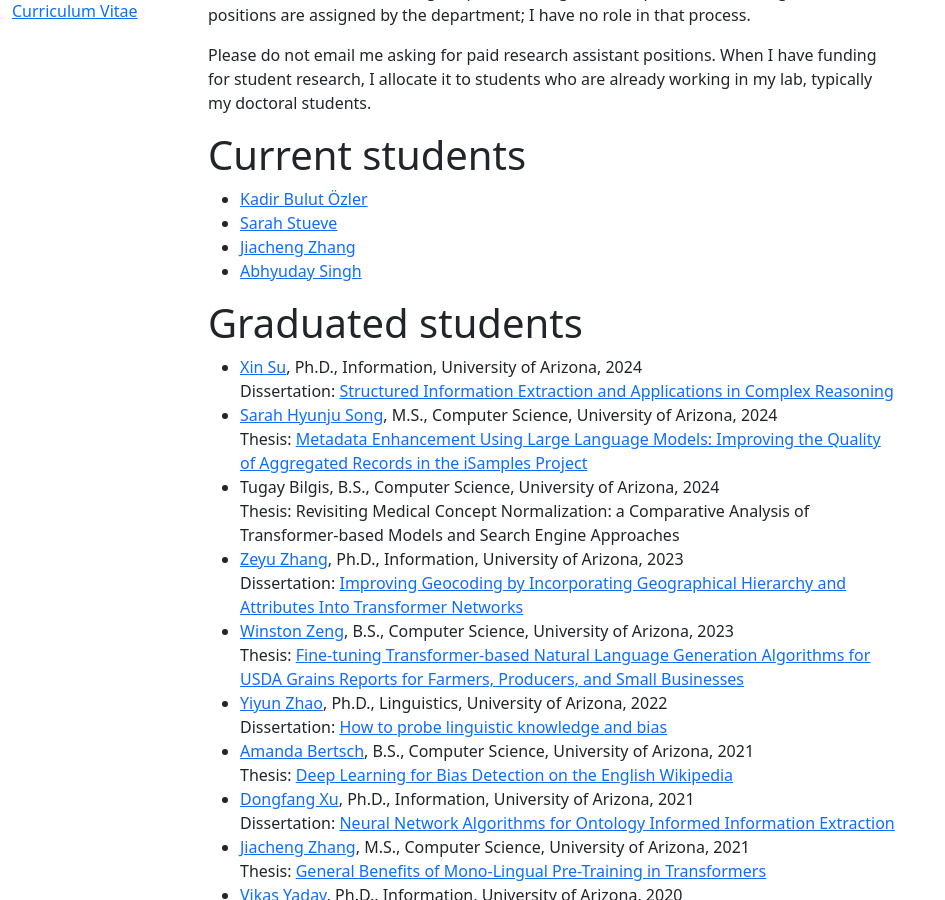
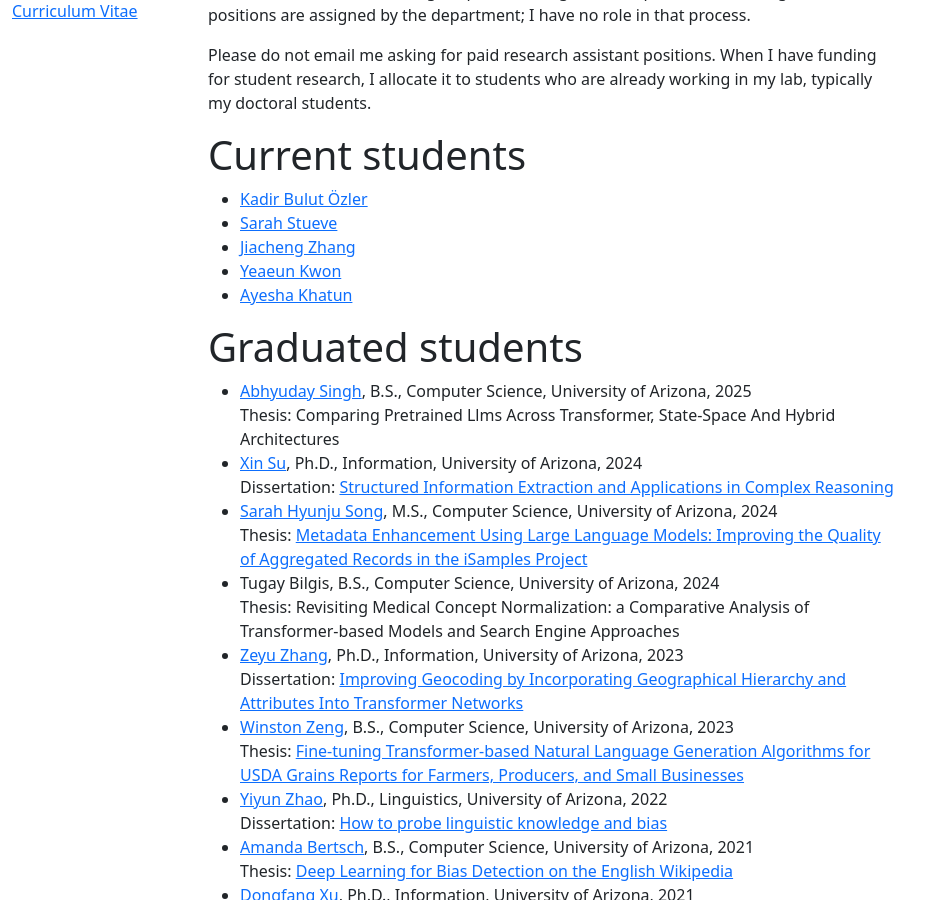
Before and after one commit to bethard/bethard.github.io, a Jekyll site: the page built from students.md, in a window 1280 px wide and 900 px high, scrolled down 429 px. Shown: the whole window, without its empty margins (0-945 px from the left). Built offline with Jekyll 4.4.1, drawn with Linux system fonts in a browser that asks for light colours.

Commit message:
Adds new students and moves graduated students

```diff
--- a/students.md
+++ b/students.md
@@ -22,13 +22,17 @@ When I have funding for student research, I allocate it to students who are alre
 
 # Current students #
 
-* [Kadir Bulut Özler](https://ischool.arizona.edu/people/bulut-ozler)
-* [Sarah Stueve](https://ischool.arizona.edu/people/sarah-stueve)
-* [Jiacheng Zhang](https://ischool.arizona.edu/people/jiacheng-zhang)
-* [Abhyuday Singh](https://www.linkedin.com/in/abhyudaysingh31)
+* [Kadir Bulut Özler](https://www.linkedin.com/in/kbozler/)
+* [Sarah Stueve](https://www.linkedin.com/in/sarah-stueve/)
+* [Jiacheng Zhang](https://www.linkedin.com/in/jiacheng-z-316147142/)
+* [Yeaeun Kwon](https://yeaeunkwon.github.io/)
+* [Ayesha Khatun](https://www.linkedin.com/in/ayeshakhatunsujana/)
+
 
 # Graduated students #
 
+* [Abhyuday Singh](https://www.linkedin.com/in/abhyudaysingh31), B.S., Computer Science, University of Arizona, 2025
+  Thesis: Comparing Pretrained Llms Across Transformer, State-Space And Hybrid Architectures
 * [Xin Su](https://www.linkedin.com/in/xin-su-7a5297125/), Ph.D., Information, University of Arizona, 2024
   Dissertation: [Structured Information Extraction and Applications in Complex Reasoning](https://repository.arizona.edu/handle/10150/675500)
 * [Sarah Hyunju Song](https://www.linkedin.com/in/sarah-hyunju-song-a93894232), M.S., Computer Science, University of Arizona, 2024
```
